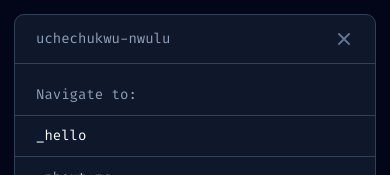
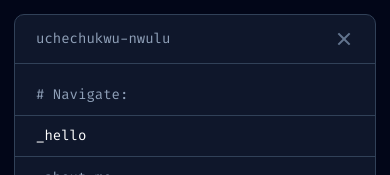
Before and after one commit to uchedotphp/my-portfolio, a React (Vite) app: page / in a window 390 px wide. Both pictures are taken after a click on the button 353 px from the left and 38 px from the top of the page. Shown: the top 175 px of the page. Built offline with nearby package versions, Linux system fonts and the light colour scheme.

Commit message:
Use correct nav label for mobile

```diff
--- a/src/components/nav/MobileNav.tsx
+++ b/src/components/nav/MobileNav.tsx
@@ -5,7 +5,7 @@ const MobileNav = () => {
   return (
     <ul className="absolute top-full w-full z-10 bg-slate-900">
       <li className="border-y border-slate-700 pt-6 pb-3 px-6">
-        <p>Navigate to:</p>
+        <p># Navigate:</p>
       </li>
       {navItems.map(({ name, path }) => (
         <li key={name} className="border-b border-slate-700">
```
